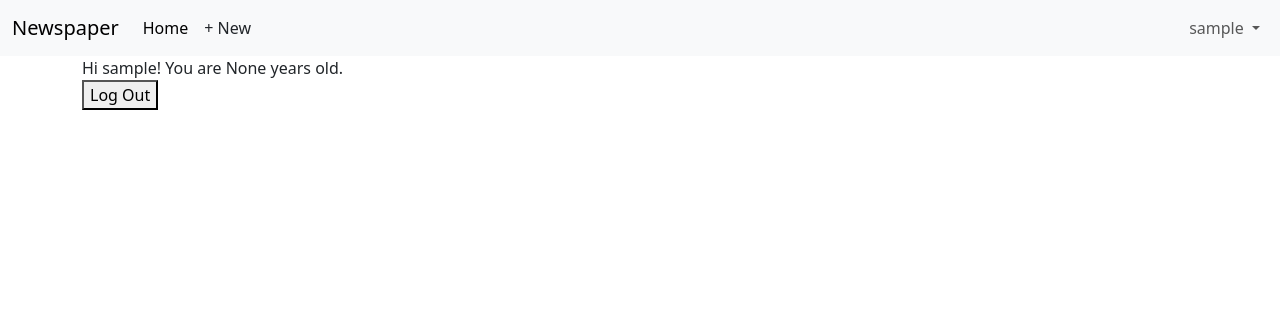
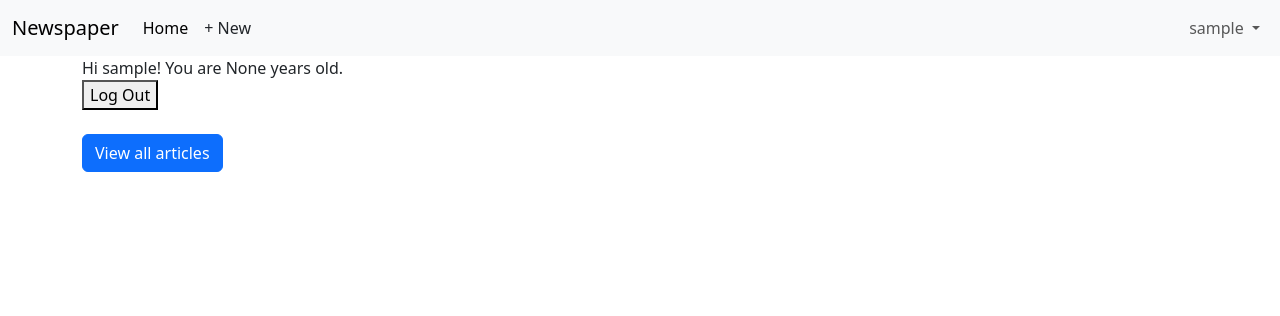
Before and after one commit to ArtisanTinkerer/news, a Django app: page / in a window 1280 px wide. Shown: the top 316 px of the page. Run offline with Django 5.2, Linux system fonts and the light colour scheme; the visitor is signed in with stand-in values (Sample User, id 1).

Commit message:
Added other CRUD actions.

```diff
--- /dev/null
+++ b/articles/urls.py
@@ -0,0 +1,12 @@
+from django.urls import path
+
+from .views import ArticleListView, ArticleDetailView, ArticleUpdateView, ArticleDeleteView, ArticleCreateView
+
+urlpatterns = [
+    path("<int:pk>",ArticleDetailView.as_view(), name="article_detail"),
+    path("<int:pk>/edit/",ArticleUpdateView.as_view(), name="article_edit"),
+    path("<int:pk>/delete/", ArticleDeleteView.as_view(), name="article_delete"),
+    path("new/", ArticleCreateView.as_view(), name="article_new"),
+    path("", ArticleListView.as_view(), name="article_list"),
+
+]
--- a/project/settings.py
+++ b/project/settings.py
@@ -39,6 +39,7 @@ INSTALLED_APPS = [
     'django.contrib.staticfiles',
     'accounts',
     'pages',
+    'articles',
     'crispy_forms',
     'crispy_bootstrap5'
 ]
@@ -133,3 +134,5 @@ LOGOUT_REDIRECT_URL = 'home'
 CRISPY_ALLOWED_TEMPLATE_PACKS = "bootstrap5"
 CRISPY_TEMPLATE_PACK = "bootstrap5"
 EMAIL_BACKEND="django.core.mail.backends.console.EmailBackend"
+
+TIME_ZONE = 'Europe/Warsaw'
--- a/project/urls.py
+++ b/project/urls.py
@@ -21,6 +21,7 @@ from django.views.generic.base import TemplateView
 urlpatterns = [
     path('admin/', admin.site.urls),
     path('accounts/',include('accounts.urls')),
+    path('articles/',include('articles.urls')),
     path('accounts/',include('django.contrib.auth.urls')),
     path('', TemplateView.as_view(template_name='home.html'), name='home'),
     path('',include('pages.urls')),
--- a/templates/base.html
+++ b/templates/base.html
@@ -25,7 +25,7 @@
             <a class="nav-link active" aria-current="page" href="#">Home</a>
           </li>
           {% if user.is_authenticated %}
-          <li><a href="#" class="nav-link px-2 link-dark">+ New</a></li>
+          <li><a href="{% url 'article_new' %}" class="nav-link px-2 link-dark">+ New</a></li>
         </ul>
         <div class="mr-auto">
           <ul class="navbar-nav">
--- a/templates/home.html
+++ b/templates/home.html
@@ -4,13 +4,14 @@
 
 {% block content %}
 {% if user.is_authenticated %}
-<!-- new code here! -->
 Hi {{ user.username }}! You are {{ user.age }} years old.
-<!-- end of new code -->
 <form action="{% url 'logout' %}" method="post">
   {% csrf_token %}
   <button type="submit">Log Out</button>
 </form>
+<br/>
+<p><a class="btn btn-primary" href="{% url 'article_list' %}" role="button">
+  View all articles</a></p> <!-- new -->
 {% else %}
 <p>You are not logged in</p>
 <a href="{% url 'login' %}">Log In</a> |
```
